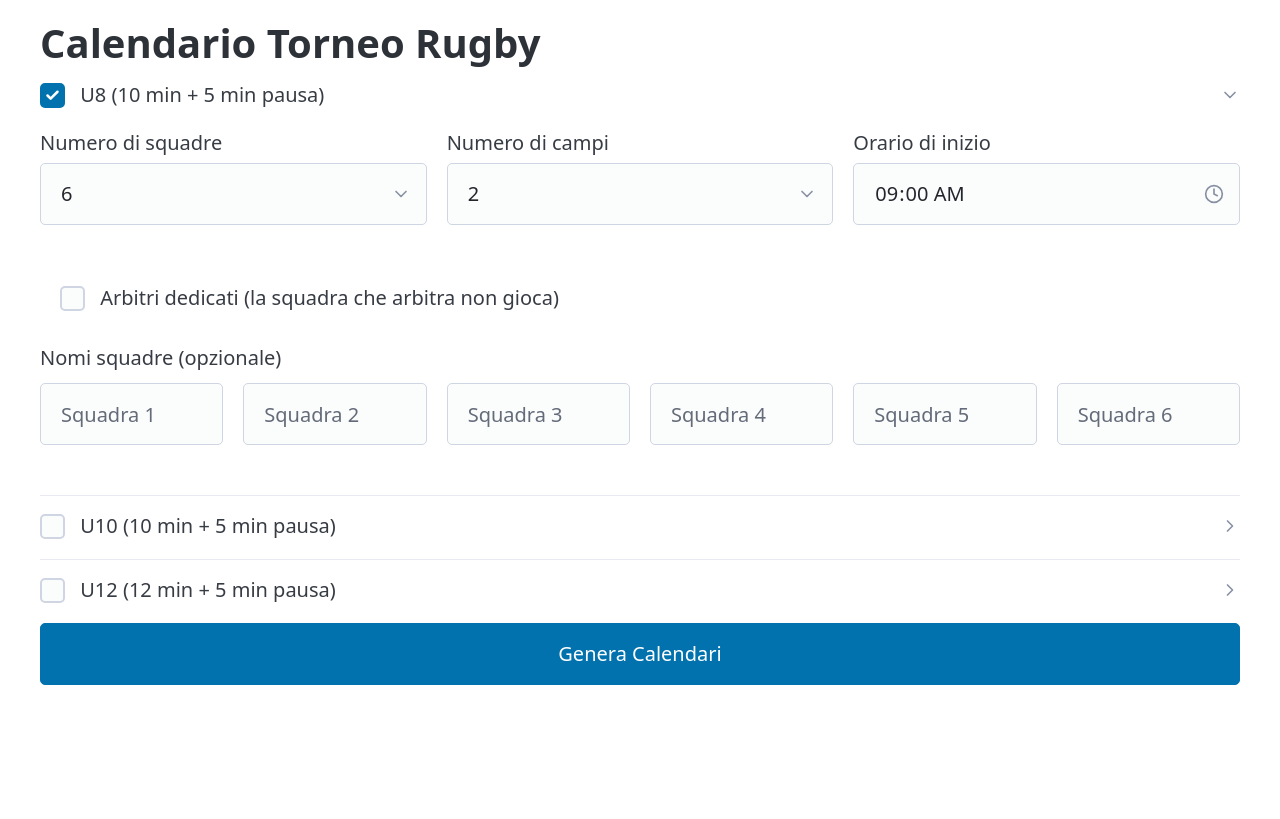
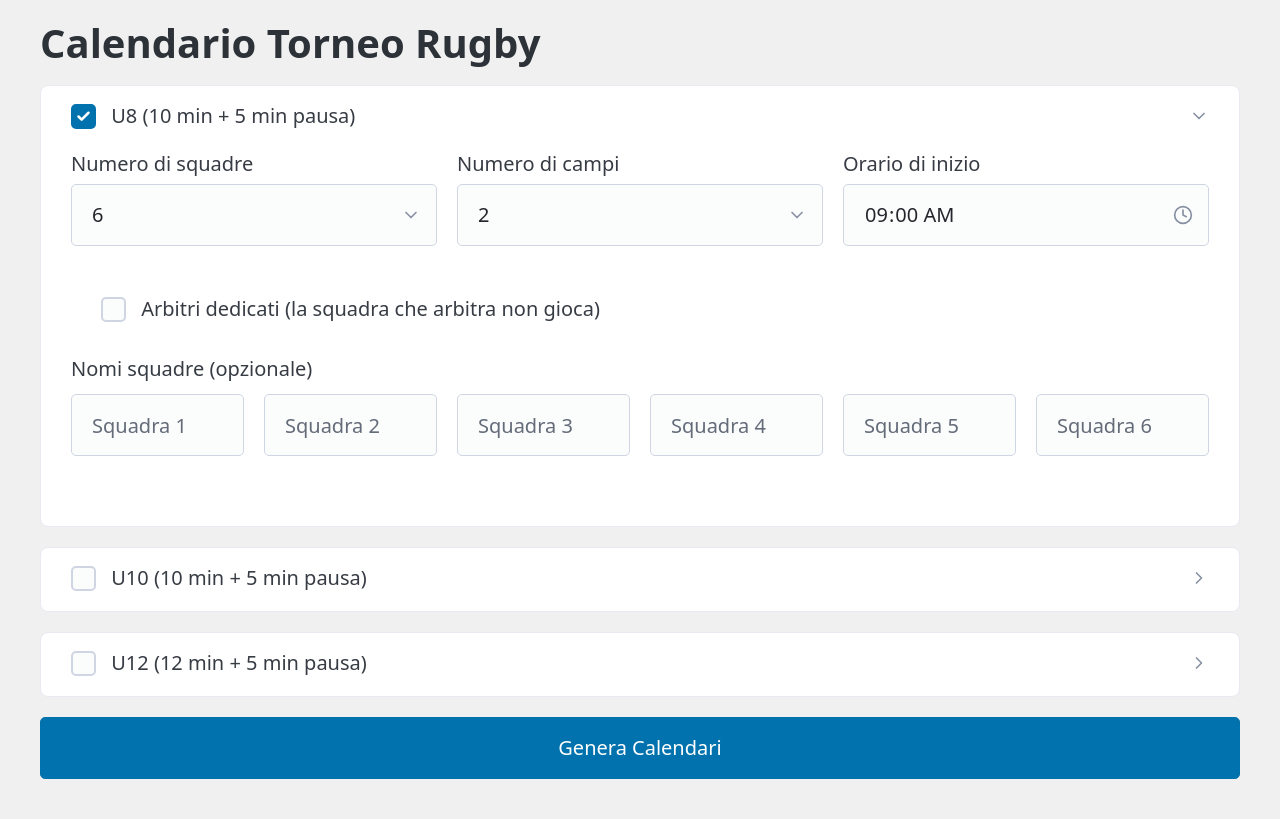
Before and after one commit to bchirico/minirugby-scheduler, a Flask app: page / in a window 1280 px wide. Before the commit the page ends 685 px from the top, so only its background shows below. Run offline with Flask 3, Linux system fonts and the light colour scheme; some libraries are stand-ins or nearby versions.

Commit message:
chore: minot UI improvements

```diff
--- a/static/style.css
+++ b/static/style.css
@@ -1,3 +1,14 @@
+body {
+    background: #f0f0f0;
+}
+
+details {
+    border: 1px solid var(--pico-muted-border-color);
+    border-radius: 8px;
+    padding: 1rem 1.5rem;
+    background: white;
+}
+
 details summary {
     cursor: pointer;
 }
@@ -14,7 +25,8 @@ details > fieldset {
 }
 
 details > label {
-    padding-left: 1rem;
+    padding-left: 1.5rem;
+    margin-top: -0.5rem;
 }
 
 article header h2 {
--- a/templates/index.html
+++ b/templates/index.html
@@ -53,7 +53,6 @@
             </div>
         </fieldset>
     </details>
-    {% if not loop.last %}<hr>{% endif %}
     {% endfor %}
 
     <button type="submit">Genera Calendari</button>
--- a/templates/schedule.html
+++ b/templates/schedule.html
@@ -8,7 +8,7 @@
     {% endfor %}
 </form>
 
-<div class="grid">
+<div class="grid" style="margin-bottom: 2rem;">
     <button onclick="submitDownload('/download/pdf')">Scarica PDF</button>
     <button onclick="submitDownload('/download/excel')" class="secondary">Scarica Excel</button>
     <a href="/" role="button" class="outline">Torna al Modulo</a>
```
